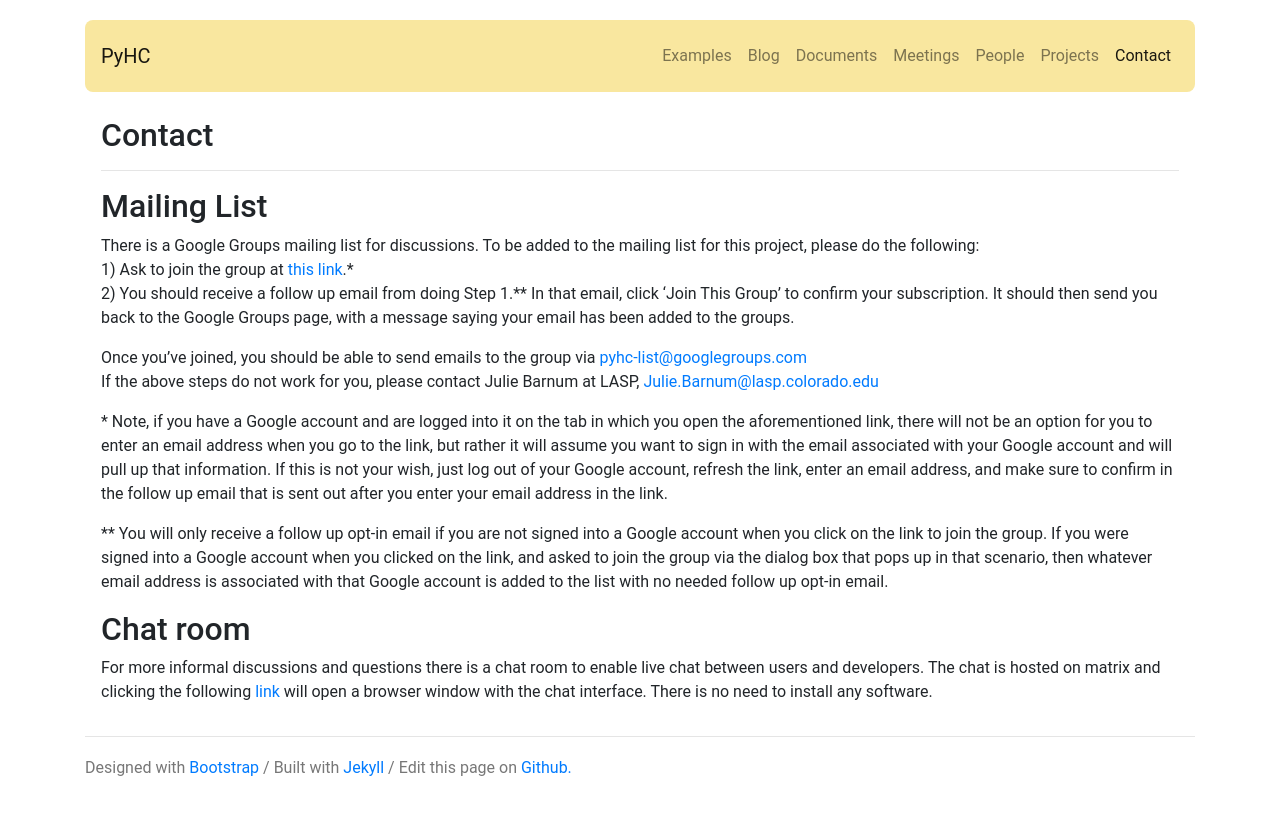
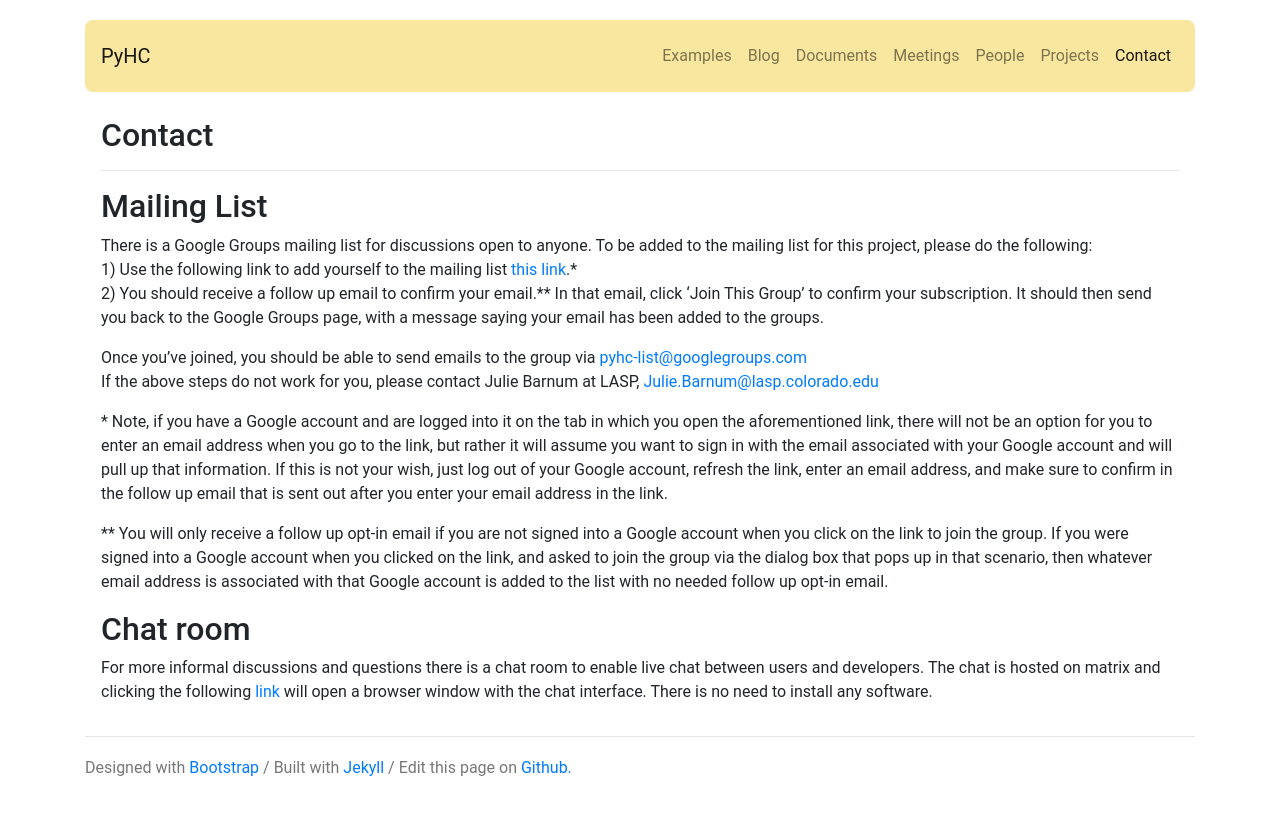
Before and after one commit to heliophysicsPy/heliophysicsPy.github.io, a Jekyll site: the page built from _pages/contact.md, in a window 1280 px wide. Shown: the top 815 px of the page. Built offline with Jekyll 4.4.1, drawn with Linux system fonts in a browser that asks for light colours; nearby versions of some CDN libraries.

Commit message:
Update contact.md

```diff
--- a/_pages/contact.md
+++ b/_pages/contact.md
@@ -5,9 +5,9 @@ permalink: /contact/
 order: 6
 ---
 ## Mailing List
-There is a Google Groups mailing list for discussions. To be added to the mailing list for this project, please do the following:<br />
-1) Ask to join the group at [this link](https://groups.google.com/group/pyhc-list/subscribe).* <br />
-2) You should receive a follow up email from doing Step 1.\** In that email, click 'Join This Group' to confirm your subscription. It should then send you back to the Google Groups page, with a message saying your email has been added to the groups.<br />
+There is a Google Groups mailing list for discussions open to anyone. To be added to the mailing list for this project, please do the following:<br />
+1) Use the following link to add yourself to the mailing list [this link](https://groups.google.com/group/pyhc-list/subscribe).* <br />
+2) You should receive a follow up email to confirm your email.\** In that email, click 'Join This Group' to confirm your subscription. It should then send you back to the Google Groups page, with a message saying your email has been added to the groups.<br />
 
 Once you've joined, you should be able to send emails to the group via [pyhc-list@googlegroups.com](mailto: pyhc-list@googlegroups.com)<br />
 If the above steps do not work for you, please contact Julie Barnum at LASP, [Julie.Barnum@lasp.colorado.edu](mailto:Julie.Barnum@lasp.colorado.edu)
```
